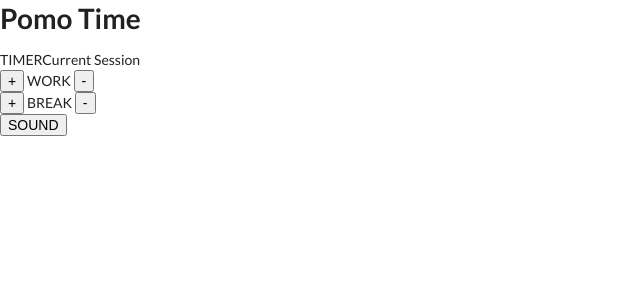
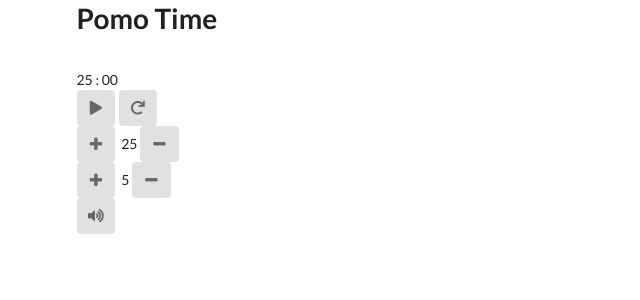
Before and after one commit to hmaag/pomodoro, a React (Create React App) app: page / in a window 1280 px wide. Shown: the top 300 px of the page, without its empty margins (0-640 px from the left). Built offline with nearby package versions, Linux system fonts and the light colour scheme.

Commit message:
Add some dynamic functionality

```diff
--- a/src/components/App.js
+++ b/src/components/App.js
@@ -5,13 +5,134 @@ import Audio from './Audio';
 
 class App extends React.Component {
 
+    constructor () {
+        super()
+        this.state = {
+            running: false,
+            id: 0,
+            currentTime: "25 : 00",
+            sessionStatus: 'Working',
+            workTime: 25,
+            breakTime: 5,
+            audio: 'on'
+        }
+    }
+
+    setAudio = (audio) => {
+        this.setState({
+            audio: audio
+        })
+    }
+
+    incrementWorkTime = () => {
+        this.setState({
+            workTime: this.state.workTime + 1
+        })
+
+        this.setTime(this.state.workTime);
+    }
+
+    decrementWorkTime = () => {
+        this.setState({
+            workTime: this.state.workTime - 1
+        })
+
+        this.setTime(this.state.workTime);
+    }
+
+    incrementBreakTime = () => {
+        this.setState({
+            breakTime: this.state.breakTime + 1
+        })
+
+        this.setTime(this.state.breakTime);
+    }
+
+    decrementBreakTime = () => {
+        this.setState({
+            breakTime: this.state.breakTime - 1
+        })
+
+        this.setTime(this.state.breakTime);
+    }
+
+    setTime = (time) => {
+        this.setState({
+            currentTime: `${time} : 00`
+        })
+    }
+
+    toggleRunning = () => {
+        if (this.state.running === false) {
+            this.setState({
+                running: true
+            })
+        } else {
+            this.setState({
+                running: false
+            })
+        }
+    }
+
+    startTimer = (duration) => {
+        this.setState({
+            running: true
+        });
+        let time = duration * 60, minutes, seconds;
+        let runningTimer = setInterval(() => {
+            this.setState({
+                id: runningTimer
+            })
+
+            minutes = Math.floor(time / 60);
+            seconds = time - minutes * 60;
+            minutes = minutes < 10 ? '0' + minutes : minutes;
+            seconds = seconds < 10 ? '0' + seconds : seconds;
+
+            this.setState({
+                currentTime: `${minutes} : ${seconds}`
+            });
+
+            if (this.state.sessionStatus === 'Working') {
+                this.setState({
+                    sessionStatus: 'Break',
+                    running: false
+                })
+                clearInterval(this.state.id);
+                this.startTimer(this.state.breakTime);
+            } else {
+                this.setState({
+                    sessionStatus: 'Working',
+                    running: false
+                })
+                clearInterval(this.state.id);
+                this.startTimer(this.state.workTime);
+            }
+        }, 1000)
+    }
+
     render() {
         return (
-            <div className='app'>
+            <div className='ui container'>
                 <h1>Pomo Time</h1>
-                <Timer />
-                <Buttons />
-                <Audio />
+                <Timer
+                    sessionStatus={this.state.sessionStatus}
+                    startTimer={this.startTimer}
+                    currentTime={this.state.currentTime}
+                    running={this.state.running}
+                    setTime={this.setTime}
+                    toggleRunning={this.toggleRunning}
+                />
+                <Buttons
+                    running={this.state.running}
+                    workTime={this.state.workTime}
+                    breakTime={this.state.breakTime}
+                    incrementWorkTime={this.incrementWorkTime}
+                    decrementWorkTime={this.decrementWorkTime}
+                    incrementBreakTime={this.incrementBreakTime}
+                    decrementBreakTime={this.decrementBreakTime}
+                />
+                <Audio setAudio={this.setAudio} audio={this.state.audio}/>
             </div>
         );
     }
--- a/src/components/Audio.js
+++ b/src/components/Audio.js
@@ -1,9 +1,30 @@
 import React from 'react';
 
 class Audio extends React.Component {
+
+    state = {
+        icon: 'volume up icon'
+    }
+
+    audioToggle = () => {
+        if (this.props.audio === 'on') {
+            this.props.setAudio('off');
+            this.setState({
+                icon: 'volume off icon'
+            })
+        } else {
+            this.props.setAudio('on');
+            this.setState({
+                icon: 'volume up icon'
+            })
+        }
+    }
+
     render() {
         return (
-            <button>SOUND</button>
+            <button className='ui icon button' onClick={this.audioToggle}>
+                <i className={this.state.icon}/>
+            </button>
         )
     }
 }
--- a/src/components/Break.js
+++ b/src/components/Break.js
@@ -1,12 +1,30 @@
 import React from 'react';
 
 class Break extends React.Component {
+
+    incrementHandler = () => {
+        if (!this.props.running) { // Can't increment while timer is running
+            this.props.incrementBreakTime();
+        }
+
+    }
+
+    decrementHandler = () => {
+        if (!this.props.running) { // Can't decrement while timer is running
+            this.props.incrementBreakTime();
+        }
+    }
+
     render() {
         return (
             <div>
-                <button> + </button>
-                <span> BREAK </span>
-                <button> - </button>
+                <button className='ui icon button' onClick={this.incrementHandler}>
+                    <i className='plus icon'/>
+                </button>
+                <span> {this.props.breakTime} </span>
+                <button className='ui icon button' onClick={this.decrementHandler}>
+                    <i className='minus icon'/>
+                </button>
             </div>
         )
     }
--- a/src/components/Buttons.js
+++ b/src/components/Buttons.js
@@ -6,8 +6,18 @@ class Buttons extends React.Component {
     render() {
         return (
             <div className='buttons'>
-                <Work />
-                <Break />
+                <Work
+                    running={this.props.running}
+                    workTime={this.props.workTime}
+                    incrementWorkTime={this.props.incrementWorkTime}
+                    decrementWorkTime={this.props.decrementWorkTime}
+                />
+                <Break
+                    running={this.props.running}
+                    breakTime={this.props.breakTime}
+                    incrementBreakTime={this.props.incrementBreakTime}
+                    decrementBreakTime={this.props.decrementBreakTime}
+                />
             </div>
         );
     }
--- a/src/components/Timer.js
+++ b/src/components/Timer.js
@@ -2,11 +2,43 @@ import React from 'react';
 //import './Timer.css';
 
 class Timer extends React.Component {
+
+    state = {
+        toggleIcon: 'play icon',
+        resetIcon: 'redo icon'
+    }
+
+    timer = () => {
+        if (this.state.toggleIcon === 'play icon') {
+            this.props.startTimer(this.props.currentTime);
+            this.setState({
+                toggleIcon: 'pause icon'
+            })
+        } else {
+            this.props.toggleRunning();
+            this.setState({
+                toggleIcon: 'play icon'
+            })
+        }
+    }
+
+    reset = () => {
+        this.props.setTime('25 : 00');
+    }
+
     render() {
         return (
-            <div className='timer'>
-                <span>TIMER</span>
-                <span>Current Session</span>
+            <div>
+                <span> {this.props.session} </span>
+                <br />
+                <span> {this.props.currentTime} </span>
+                <br />
+                <button className='ui icon button' onClick={this.timer}>
+                    <i className={this.state.toggleIcon} />
+                </button>
+                <button className='ui icon button' onClick={this.reset}>
+                    <i className={this.state.resetIcon} />
+                </button>
             </div>
         )
     }
--- a/src/components/Work.js
+++ b/src/components/Work.js
@@ -1,12 +1,29 @@
 import React from 'react';
 
 class Work extends React.Component {
+
+    incrementHandler = () => {
+        if (!this.props.running) { // Can't increment while timer is running
+            this.props.incrementWorkTime();
+        }
+    }
+
+    decrementHandler = () => {
+        if (!this.props.running) { // Can't decrement while timer running
+            this.props.decrementWorkTime();
+        }
+    }
+
     render() {
         return (
             <div>
-                <button> + </button>
-                <span> WORK </span>
-                <button> - </button>
+                <button className='ui icon button' onClick={this.incrementHandler}>
+                    <i className='plus icon'/>
+                </button>
+                <span> {this.props.workTime} </span>
+                <button className='ui icon button' onClick={this.decrementHandler}>
+                    <i className='minus icon'/>
+                </button>
             </div>
         )
     }
```
